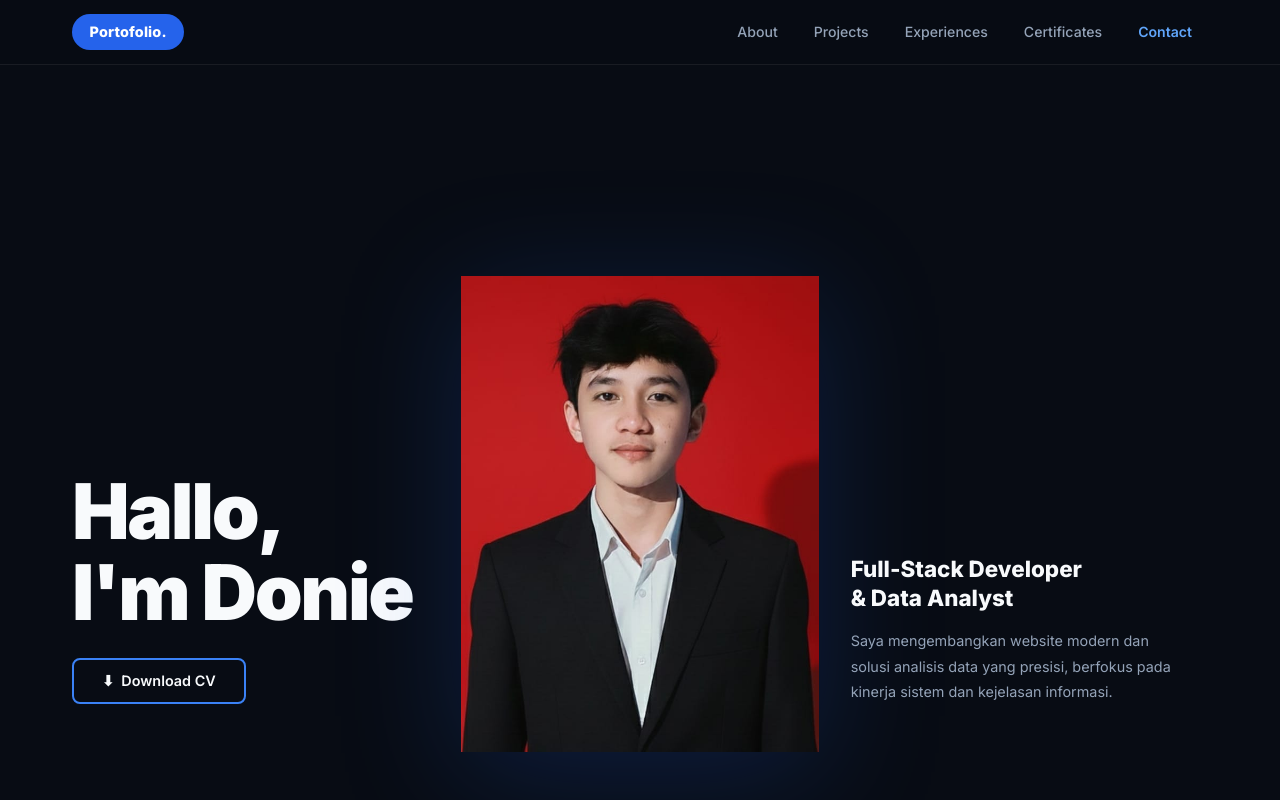
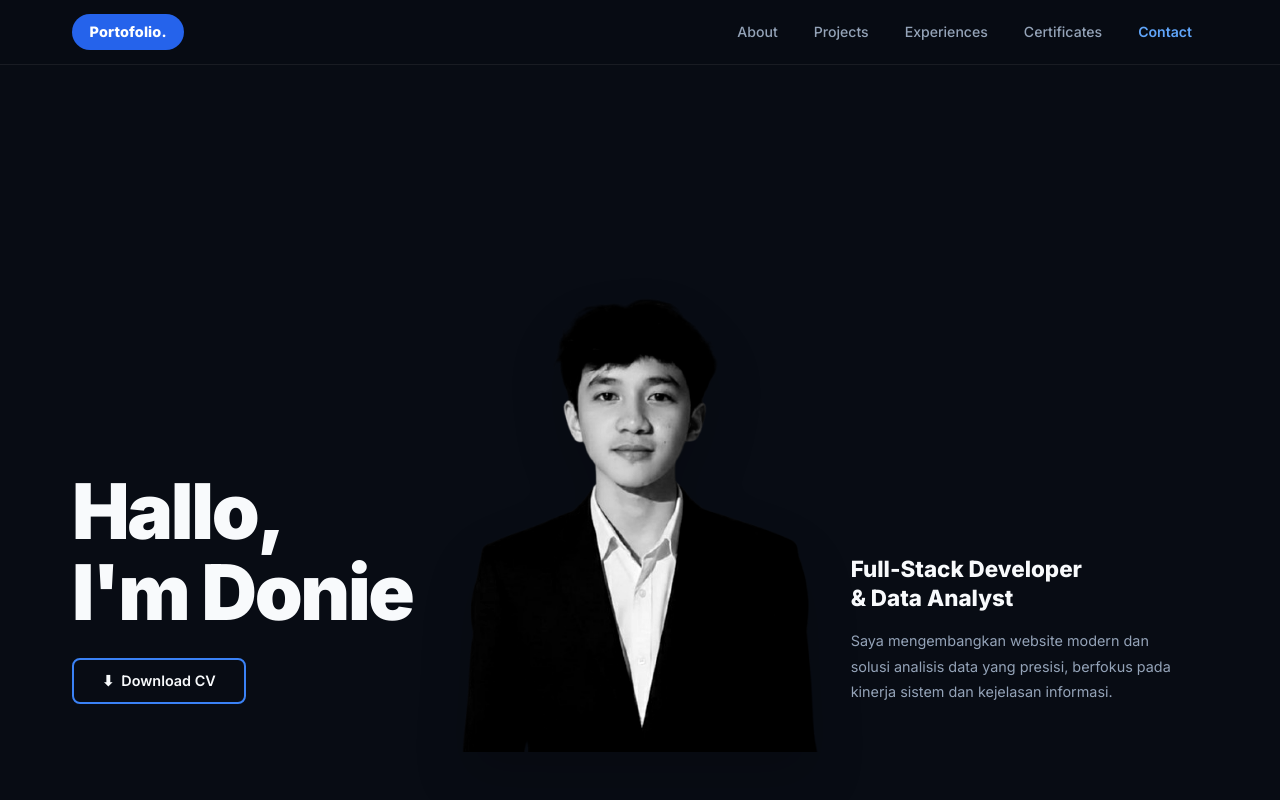
Before and after one commit to dmakapeli-prog/doni-portfolio, a Next.js app: page / in a window 1280 px wide. Shown: the top 800 px of the page. Built offline with nearby package versions, Linux system fonts and the light colour scheme.

Commit message:
UI Fix: Integrate transparent hero image with grayscale and drop-shadow for seamless flat design blending

```diff
--- a/app/globals.css
+++ b/app/globals.css
@@ -196,16 +196,7 @@ img { max-width: 100%; display: block; }
   align-items: flex-end;
 }
 
-.hero-portrait {
-  width: 100%;
-  max-width: 360px;
-  aspect-ratio: 3 / 4;
-  object-fit: cover;
-  object-position: top center;
-  border-radius: 0;
-  display: block;
-  filter: drop-shadow(0 20px 60px rgba(37, 99, 235, 0.2));
-}
+/* hero-portrait removed — now using Tailwind classes directly on img */
 
 .hero-right {
   display: flex;
--- a/app/page.js
+++ b/app/page.js
@@ -104,9 +104,9 @@ function HeroSection() {
           {/* TENGAH — Portrait Photo */}
           <div className="hero-center fade-up fd2">
             <img
-              src="/avatar.png"
+              src="/donie-profile.png"
               alt="Donie Makapeli — Full-Stack Developer & Data Analyst"
-              className="hero-portrait"
+              className="w-full max-w-md mx-auto object-contain object-bottom grayscale contrast-125 drop-shadow-2xl"
             />
           </div>
 
```
Also changed, not shown: public/avatar.png (deleted), public/donie-profile.png (added).
